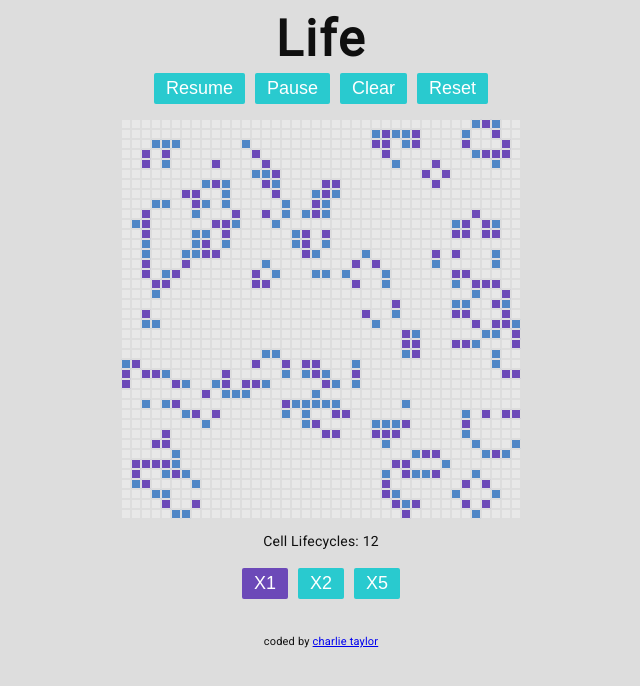
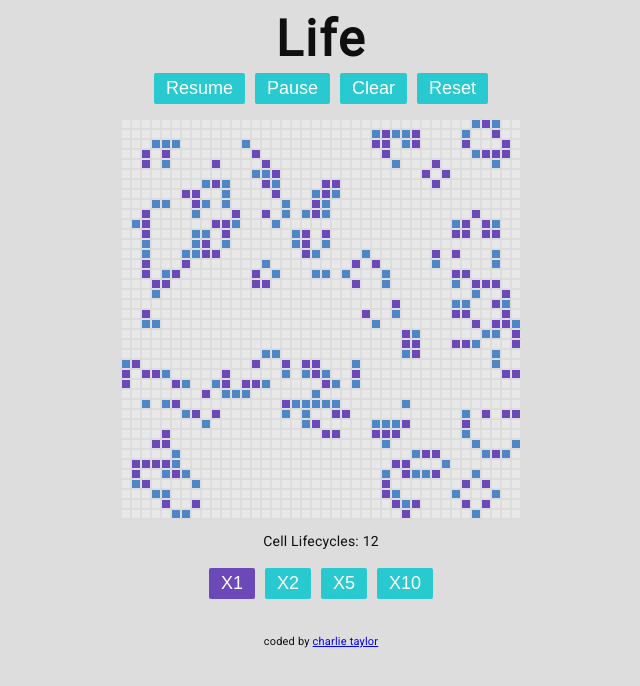
Before and after one commit to chazmcgrill/cell-automaton, a React (Create React App) app: page / in a window 1280 px wide. Shown: the top 686 px of the page, without its empty margins (319-959 px from the left). Built offline with nearby package versions, Linux system fonts and the light colour scheme.

Commit message:
Makes speed controls dynamic and adds config variables

```diff
--- a/src/components/App.tsx
+++ b/src/components/App.tsx
@@ -3,16 +3,16 @@ import Controls from './Controls';
 import LifeBoard from './LifeBoard';
 import SpeedControls from './SpeedControls';
 import { generateNewBoard, initializeCellStatus, getNewCellStatus } from '../utils/helpers';
-import { CELL_STATUS } from '../config';
+import { BASE_INTERVAL_MS, CELL_STATUS } from '../config';
 import { Cell } from '../utils/types';
 
 const App = () => {
     const [cells, setCells] = useState<Cell[]>([]);
     const [counter, setCounter] = useState(0);
     const [paused, setPaused] = useState(false);
-    const [delay, setDelay] = useState(400);
+    const [intervalMs, setIntervalMs] = useState(BASE_INTERVAL_MS);
 
-    const lifecycleInterval = useRef<NodeJS.Timeout>();
+    const intervalRef = useRef<NodeJS.Timeout>();
 
     const cellsLifecycle = useCallback((): void => {
         setCells(currentCells => currentCells.map((cell) => ({
@@ -25,15 +25,15 @@ const App = () => {
     useEffect(() => {
         const cells = generateNewBoard();
         setCells(initializeCellStatus(cells));
-        lifecycleInterval.current = setInterval(cellsLifecycle, 400);
+        intervalRef.current = setInterval(cellsLifecycle, BASE_INTERVAL_MS);
     }, [cellsLifecycle]);
 
     const handleSpeedChange = (newDelay: number) => {
         if (!paused) {
-            if (lifecycleInterval.current) clearInterval(lifecycleInterval.current);
-            lifecycleInterval.current = setInterval(cellsLifecycle, newDelay);
+            if (intervalRef.current) clearInterval(intervalRef.current);
+            intervalRef.current = setInterval(cellsLifecycle, newDelay);
         }
-        setDelay(newDelay);
+        setIntervalMs(newDelay);
     }
 
     const handleCellClick = useCallback((id: number): void => {
@@ -47,13 +47,13 @@ const App = () => {
 
     const handleResume = (): void => {
         if (paused) {
-            lifecycleInterval.current = setInterval(cellsLifecycle, delay);
+            intervalRef.current = setInterval(cellsLifecycle, intervalMs);
             setPaused(false);
         }
     }
 
     const handlePause = (): void => {
-        if (lifecycleInterval.current) clearInterval(lifecycleInterval.current);
+        if (intervalRef.current) clearInterval(intervalRef.current);
         setPaused(true);
     }
 
@@ -63,11 +63,11 @@ const App = () => {
     }
 
     const handleReset = (): void => {
-        if (lifecycleInterval.current) clearInterval(lifecycleInterval.current);
+        if (intervalRef.current) clearInterval(intervalRef.current);
         setCounter(0);
         const cells = generateNewBoard();
         setCells(initializeCellStatus(cells));
-        lifecycleInterval.current = setInterval(cellsLifecycle, 400);
+        intervalRef.current = setInterval(cellsLifecycle, BASE_INTERVAL_MS);
     }
 
     return (
@@ -87,7 +87,7 @@ const App = () => {
 
             <p>Cell Lifecycles: {counter}</p>
 
-            <SpeedControls handleSpeedChange={handleSpeedChange} currentSpeed={delay} />
+            <SpeedControls handleSpeedChange={handleSpeedChange} currentIntervalMs={intervalMs} />
 
             <p className="footer">coded by <a href="https://www.charlietaylorcoder.com">charlie taylor</a></p>
         </div>
--- a/src/components/SpeedControls.tsx
+++ b/src/components/SpeedControls.tsx
@@ -1,37 +1,50 @@
 import React, { memo } from 'react';
+import { BASE_INTERVAL_MS, SPEED_MULTIPLIERS } from '../config';
 
 interface SpeedButtonProps extends Pick<SpeedControlProps, 'handleSpeedChange'> {
     label: string;
-    isCurrentSpeed: boolean;
+    isActive: boolean;
     speed: number;
 }
 
 const SpeedButton = memo(({
     handleSpeedChange,
     label,
-    isCurrentSpeed,
+    isActive,
     speed,
 }: SpeedButtonProps) => {
-    const backgroundColor = isCurrentSpeed ? "#6C49B8" : "#29cacf";
+    const backgroundColor = isActive ? "#6C49B8" : "#29cacf";
     return (
-        <button onClick={() => handleSpeedChange(speed)} style={{ backgroundColor }}>{label}</button>
+        <button
+            disabled={isActive}
+            onClick={() => handleSpeedChange(speed)}
+            style={{ backgroundColor }}
+        >{label}</button>
     );
 })
 
 interface SpeedControlProps {
     handleSpeedChange: (delay: number) => void;
-    currentSpeed: number;
+    currentIntervalMs: number;
 }
 
 const SpeedControls = ({
     handleSpeedChange,
-    currentSpeed,
+    currentIntervalMs,
 }: SpeedControlProps) => {
     return (
         <div className="control-buttons">
-            <SpeedButton label="X1" speed={400} handleSpeedChange={handleSpeedChange} isCurrentSpeed={currentSpeed === 400} />
-            <SpeedButton label="X2" speed={200} handleSpeedChange={handleSpeedChange} isCurrentSpeed={currentSpeed === 200} />
-            <SpeedButton label="X5" speed={40} handleSpeedChange={handleSpeedChange} isCurrentSpeed={currentSpeed === 40} />
+            {SPEED_MULTIPLIERS.map(multiplier => {
+                const intervalMs = BASE_INTERVAL_MS / multiplier
+                return (
+                    <SpeedButton
+                        label={`X${multiplier}`}
+                        speed={intervalMs}
+                        handleSpeedChange={handleSpeedChange}
+                        isActive={currentIntervalMs === intervalMs}
+                    />
+                )
+            })}
         </div>
     )
 }
--- a/src/config/index.ts
+++ b/src/config/index.ts
@@ -7,3 +7,9 @@ export const CELL_STATUS = {
     YOUNG: 1,
     OLD: 2,
 }
+
+/** Base interval between cell lifecyles */
+export const BASE_INTERVAL_MS = 400; // 0.4 seconds
+
+/** Life cycle interval speed multipliers */
+export const SPEED_MULTIPLIERS = [1, 2, 5, 10];
```
